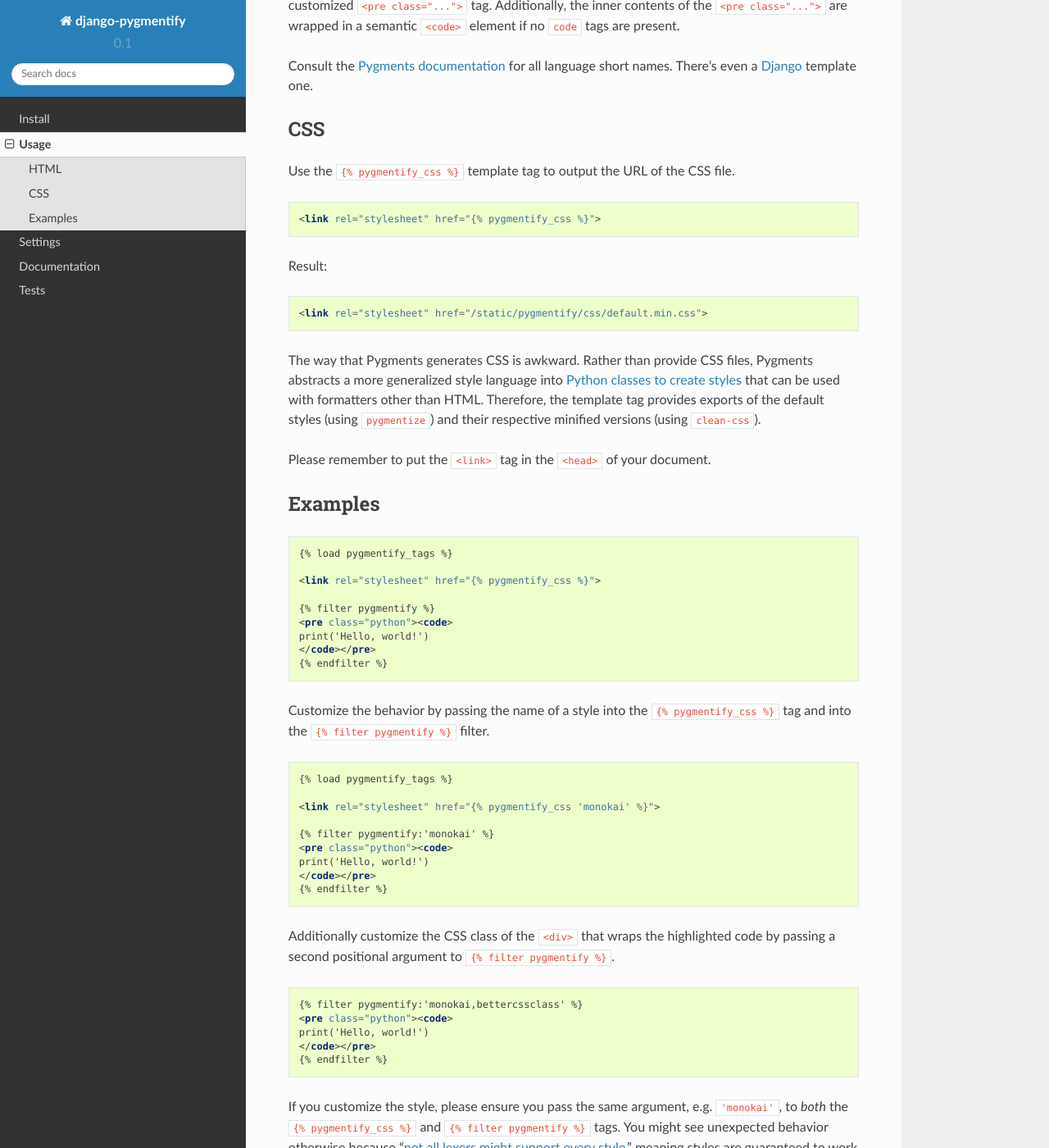
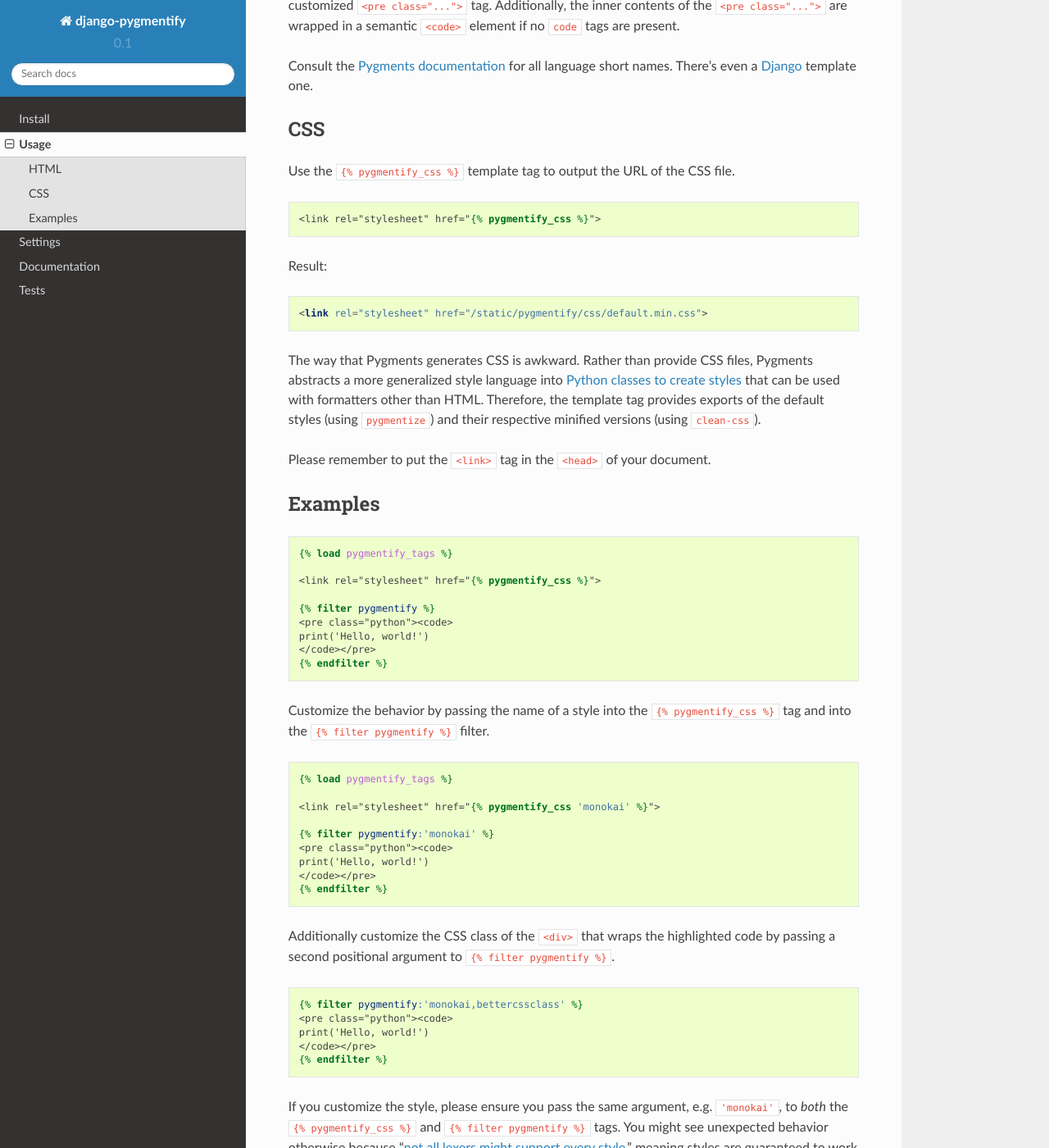
Before and after one commit to richardcornish/django-pygmentify, a Sphinx documentation site: the page built from docs/usage.rst, in a window 1280 px wide and 1400 px high, scrolled down 897 px. Shown: the whole window at 82% size. Built offline with Sphinx 7.4.7 and the Read the Docs theme 2.0.0, drawn with Linux system fonts in a browser that asks for light colours; some of the changed text lies outside the part shown.

Commit message:
Highlighted Django code over HTML

```diff
--- a/README.rst
+++ b/README.rst
@@ -41,7 +41,7 @@
 Usage
 =====
 
-.. code-block:: html
+.. code-block:: django
 
    {% load pygmentify_tags %}
 
@@ -57,5 +57,7 @@
 
 .. code-block:: html
 
+   <link rel="stylesheet" href="/static/pygmentify/css/default.min.css">
+
    <div class="highlight"><pre class="python"><code><span></span><span class="k">print</span><span class="p">(</span><span class="s2">&quot;Hello, world!&quot;</span><span class="p">)</span>
    </code></pre></div>
--- a/docs/usage.rst
+++ b/docs/usage.rst
@@ -8,13 +8,13 @@
 
 Load the template tags.
 
-.. code-block:: html
+.. code-block:: django
 
    {% load pygmentify_tags %}
 
 Use the ``{% filter pygmentify %}`` template tag to covert HTML into Pygments HTML.
 
-.. code-block:: html
+.. code-block:: django
 
    {% filter pygmentify %}
    <pre class="python"><code>
@@ -42,7 +42,7 @@
 
 Use the ``{% pygmentify_css %}`` template tag to output the URL of the CSS file.
 
-.. code-block:: html
+.. code-block:: django
 
    <link rel="stylesheet" href="{% pygmentify_css %}">
 
@@ -65,7 +65,7 @@
 Examples
 ========
 
-.. code-block:: html
+.. code-block:: django
 
    {% load pygmentify_tags %}
 
@@ -79,7 +79,7 @@
 
 Customize the behavior by passing the name of a style into the ``{% pygmentify_css %}`` tag and into the ``{% filter pygmentify %}`` filter.
 
-.. code-block:: html
+.. code-block:: django
 
    {% load pygmentify_tags %}
 
@@ -93,7 +93,7 @@
 
 Additionally customize the CSS class of the ``<div>`` that wraps the highlighted code by passing a second positional argument to ``{% filter pygmentify %}``.
 
-.. code-block:: html
+.. code-block:: django
 
    {% filter pygmentify:'monokai,bettercssclass' %}
    <pre class="python"><code>
```
